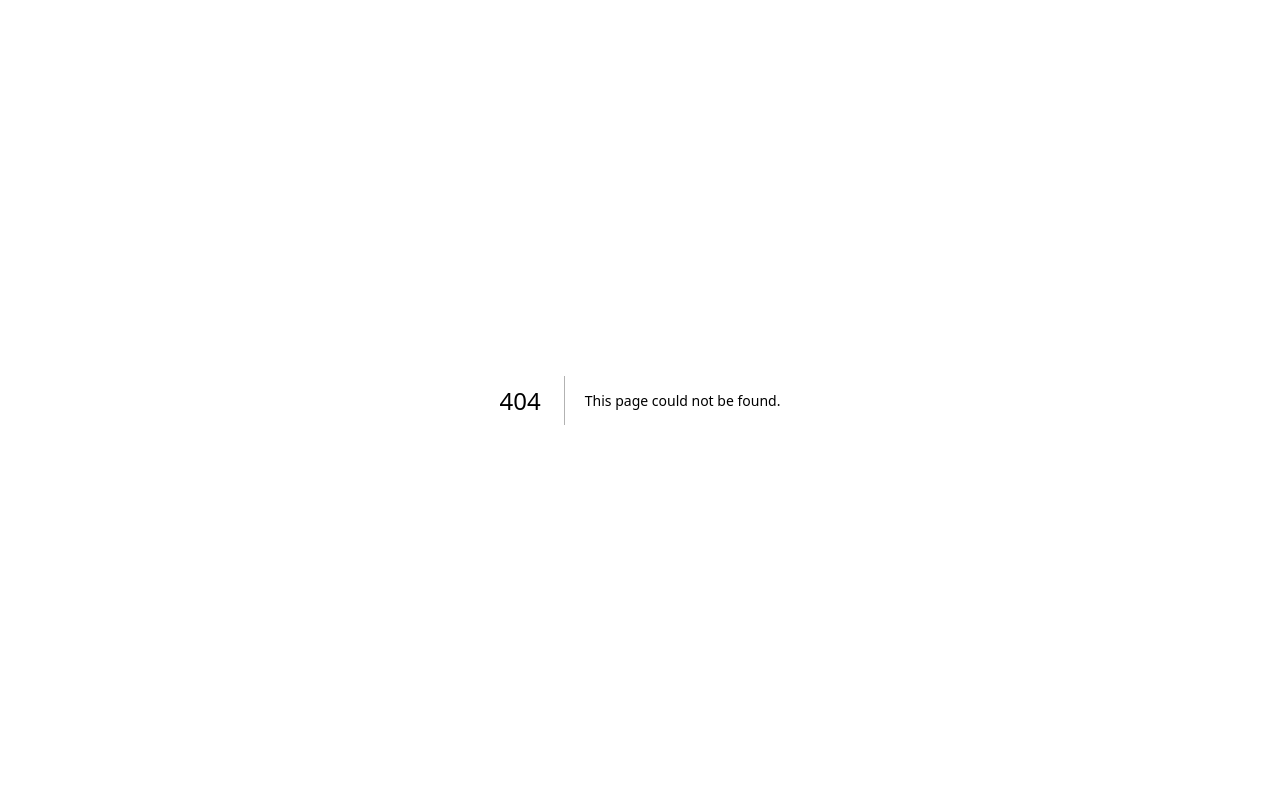
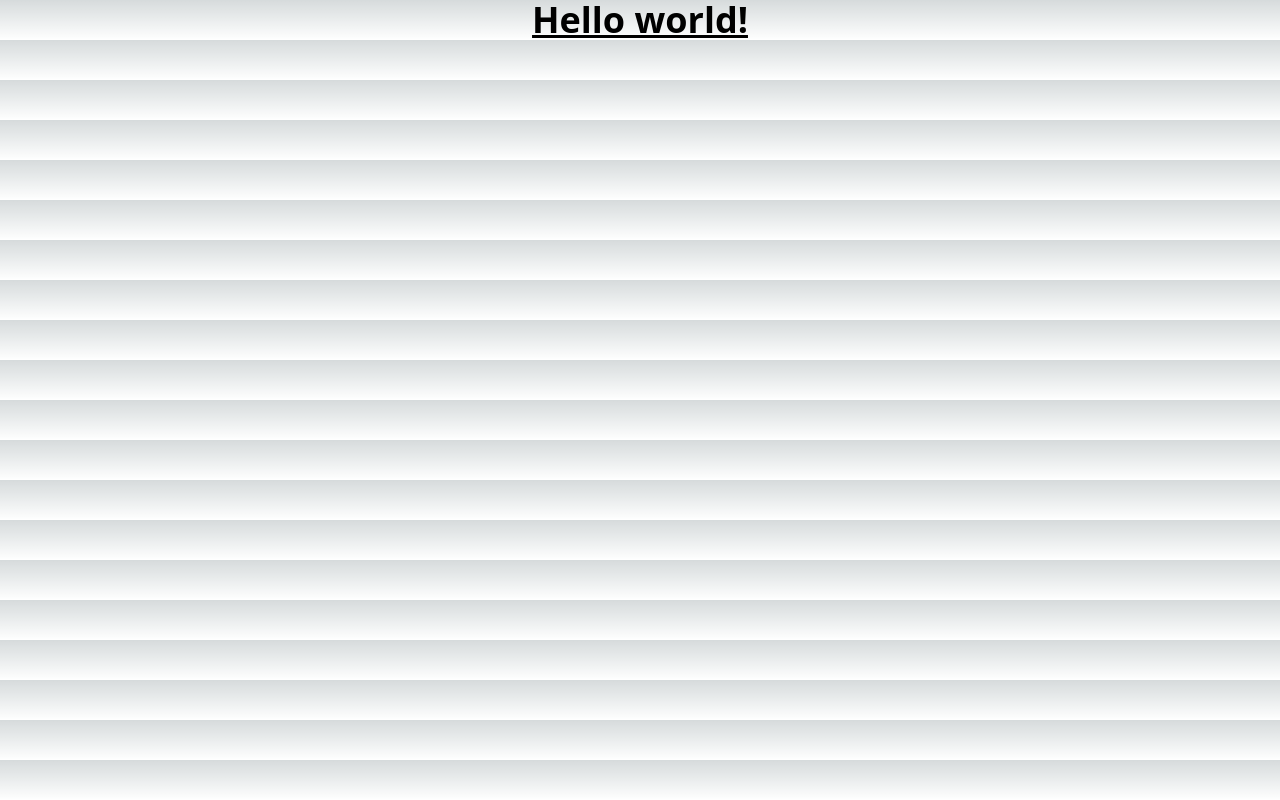
Before and after one commit to cagridemirtash/Nurse-Patient-Graduation-Project, a Next.js app in the folder fullapp/: page /hello in a window 1280 px wide. Before the commit this address had no page. Built offline with nearby package versions, Linux system fonts and the light colour scheme.

Commit message:
Add tailwind entegration

```diff
--- a/fullapp/package.json
+++ b/fullapp/package.json
@@ -19,5 +19,10 @@
     "react": "18.2.0",
     "react-dom": "18.2.0",
     "typescript": "4.9.4"
+  },
+  "devDependencies": {
+    "autoprefixer": "^10.4.13",
+    "postcss": "^8.4.20",
+    "tailwindcss": "^3.2.4"
   }
 }
--- /dev/null
+++ b/fullapp/pages/hello.tsx
@@ -0,0 +1,5 @@
+export default function Hello() {
+  return (
+    <h1 className="text-4xl text-center font-bold underline">Hello world!</h1>
+  );
+}
--- /dev/null
+++ b/fullapp/postcss.config.js
@@ -0,0 +1,6 @@
+module.exports = {
+  plugins: {
+    tailwindcss: {},
+    autoprefixer: {},
+  },
+}
--- /dev/null
+++ b/fullapp/tailwind.config.js
@@ -0,0 +1,11 @@
+/** @type {import('tailwindcss').Config} */
+module.exports = {
+  content: [
+    "./pages/**/*.{js,ts,jsx,tsx}",
+    "./components/**/*.{js,ts,jsx,tsx}",
+  ],
+  theme: {
+    extend: {},
+  },
+  plugins: [],
+};
```
Also changed, not shown: fullapp/styles/globals.css (+7 -3 lines), 1 other file (tests, documents, lock files or other folders).
